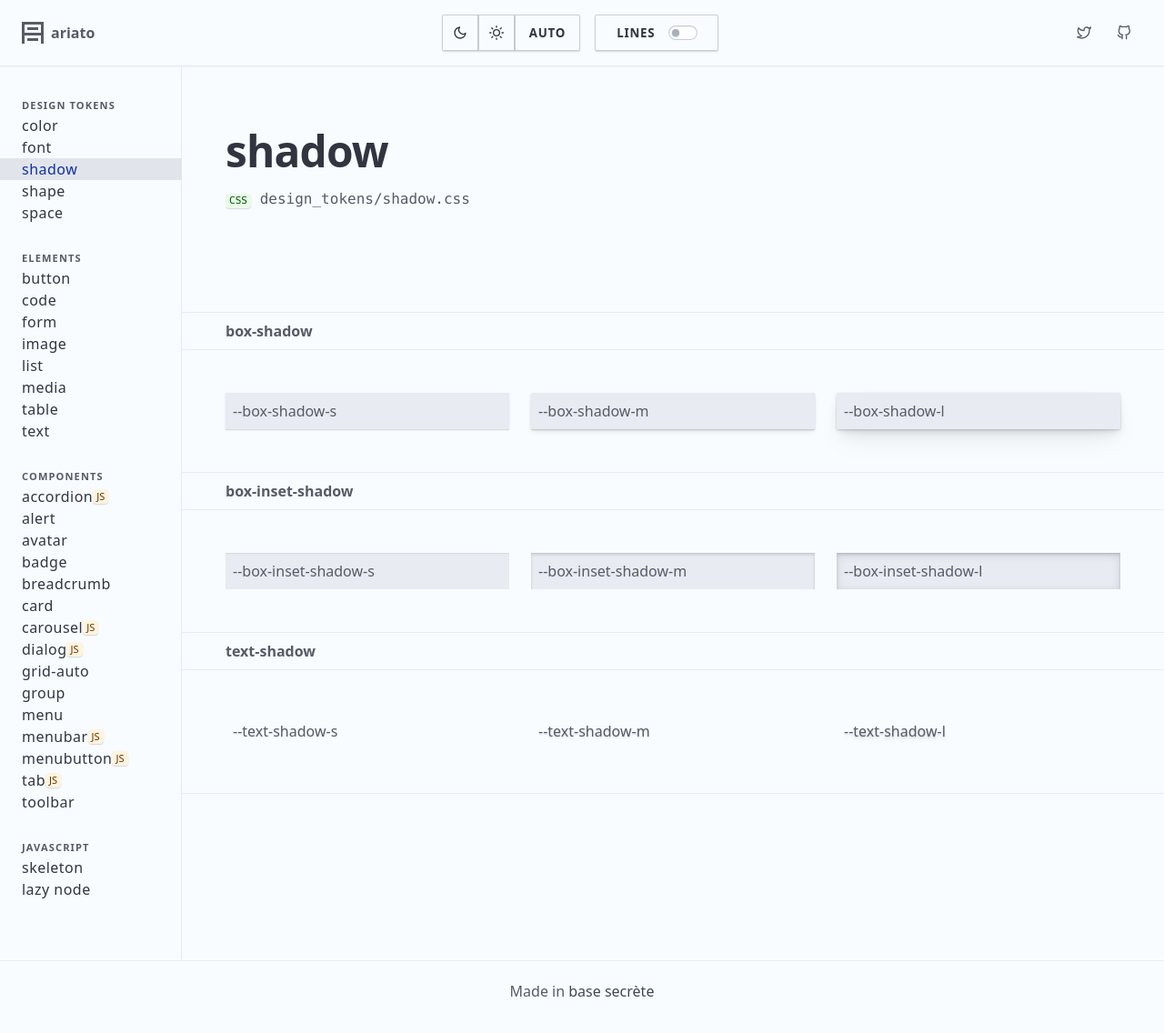
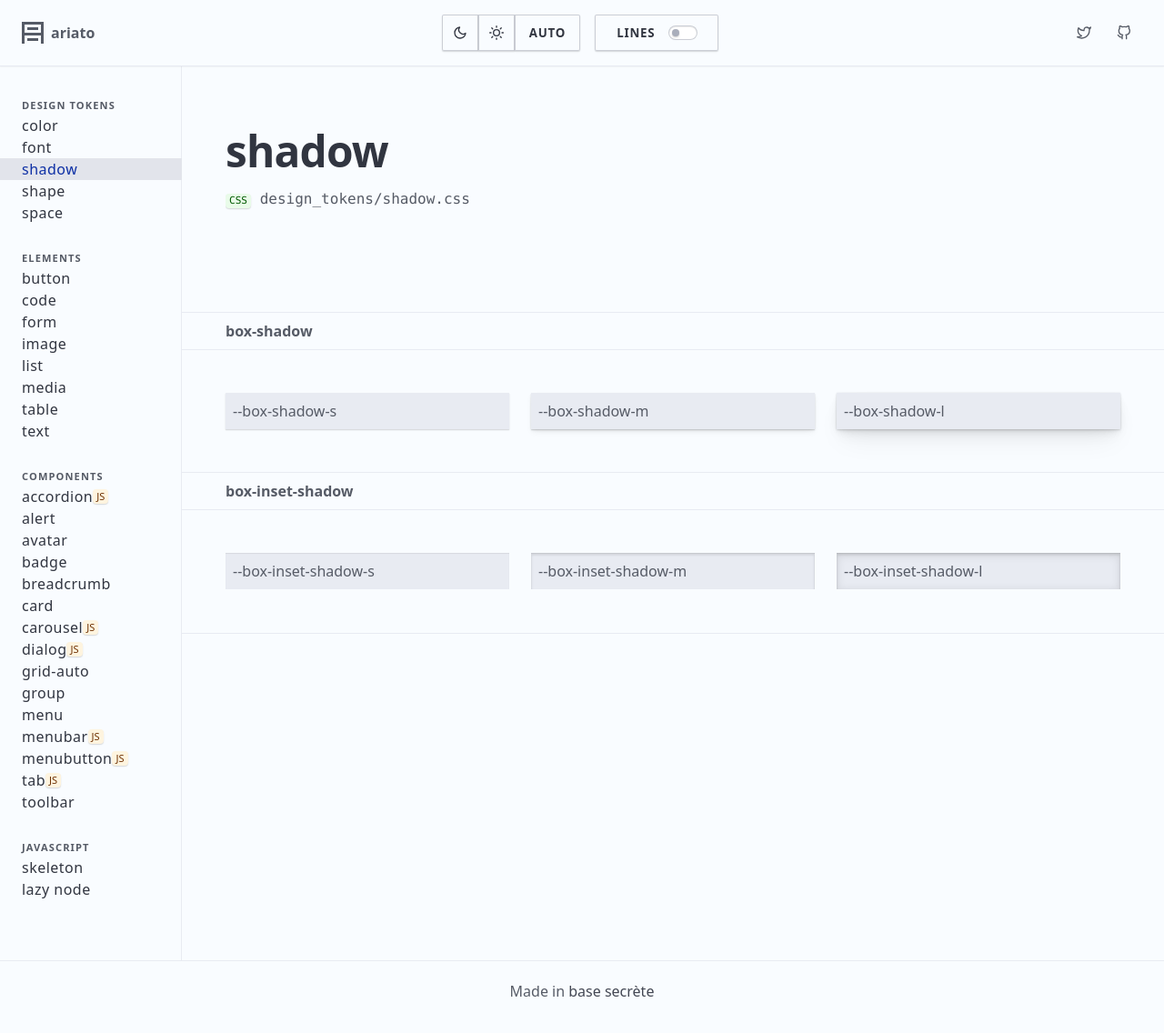
Before and after one commit to BaseSecrete/ariato, a Jekyll site: the page built from design_tokens/shadow.html, in a window 1280 px wide. Shown: the whole page at 91% size. Built offline with Jekyll 4.4.1, drawn with Linux system fonts in a browser that asks for light colours.

Commit message:
Remove text shadow tokens

```diff
--- a/assets/css/ariato/elements/button.css
+++ b/assets/css/ariato/elements/button.css
@@ -30,7 +30,6 @@ input[type="reset"],
   text-align: center;
   text-decoration: none;
   text-transform: uppercase;
-  text-shadow: var(--text-shadow-s);
 
   @media screen and (-ms-high-contrast: active) { border: 2px solid currentcolor; }
 
--- a/design_tokens/shadow.html
+++ b/design_tokens/shadow.html
@@ -27,13 +27,3 @@ title: Ariato
     </div>
   </div>
 </section>
-<section>
-  <header>text-shadow</header>
-  <div>
-    <div class="grid-auto">
-      <div style="text-shadow: var(--text-shadow-s); padding: var(--space); background: var(--color-grey-20);">--text-shadow-s</div>
-      <div style="text-shadow: var(--text-shadow-m); padding: var(--space); background: var(--color-grey-20);">--text-shadow-m</div>
-      <div style="text-shadow: var(--text-shadow-l); padding: var(--space); background: var(--color-grey-20);">--text-shadow-l</div>
-    </div>
-  </div>
-</section>
```
Also changed, not shown: assets/css/ariato/design_tokens/shadow.css (+0 -7 lines).
